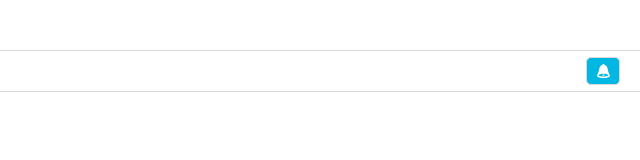
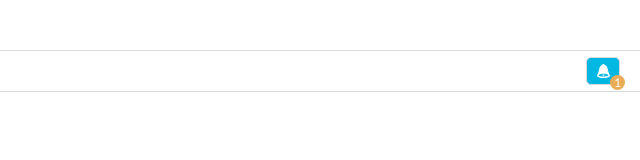
Before and after one commit to gomesphoto/realhub-react-test, a React (Create React App) app: page / in a window 1280 px wide. Shown: the top 160 px of the page, without its empty margins (640-1280 px from the left). Built offline with nearby package versions, Linux system fonts and the light colour scheme.

Commit message:
added unseen comments counter

```diff
--- a/src/App.js
+++ b/src/App.js
@@ -42,7 +42,7 @@ class App extends Component {
   render = () => (
     <StyledWrapper>
       <StyledMenu>
-        <Notifications active={!!this.state.acknowledged} onClick={this.toggleMenu} />
+        <Notifications acknowledged={this.state.acknowledged} onClick={this.toggleMenu} />
         <Menu
           active={this.state.toggle}
           comments={Comments}
--- a/src/components/Notifications.js
+++ b/src/components/Notifications.js
@@ -5,7 +5,7 @@ import bellDark from '../assets/bell_dark.svg';
 import styled from 'styled-components';
 import { colors } from '../styles';
 
-const StyledNotifcations = styled.div`
+const StyledNotifications = styled.div`
   background-image: ${({ active }) => active ? `url(${bellWhite})` : `url(${bellDark})`};
   background-color: ${({ active }) => active ? colors.blue : colors.white};
   background-position: center;
@@ -15,17 +15,42 @@ const StyledNotifcations = styled.div`
   border: 1px solid ${colors.lineColour};
   width: 34px;
   height: 28px;
+`;
+
+const StyledRelative = styled.div`
+  position: relative;
   cursor: pointer;
   &:hover {
     opacity: 0.8;
   }
+
 `;
 
-const Notifications = ({ active, ...otherProps }) =>
-  <StyledNotifcations active={active} {...otherProps} />
+const StyledCounter = styled.div`
+  height: 15px;
+  width: 15px;
+  line-height: 1;
+  font-size: 12px;
+  display: flex;
+  align-items: center;
+  justify-content: center;
+  border-radius: 50%;
+  position: absolute;
+  right: -5px;
+  bottom: -5px;
+  background: ${colors.orange};
+  color: ${colors.white};
+`;
+
+const Notifications = ({ acknowledged, ...otherProps }) => (
+  <StyledRelative>
+    <StyledNotifications active={!!acknowledged} {...otherProps} />
+    {!!acknowledged && <StyledCounter>{acknowledged}</StyledCounter>}
+  </StyledRelative>
+);
 
 Notifications.propTypes = {
-  active: PropTypes.bool.isRequired
+  acknowledged: PropTypes.bool.isRequired
 }
 
 export default Notifications;
```
